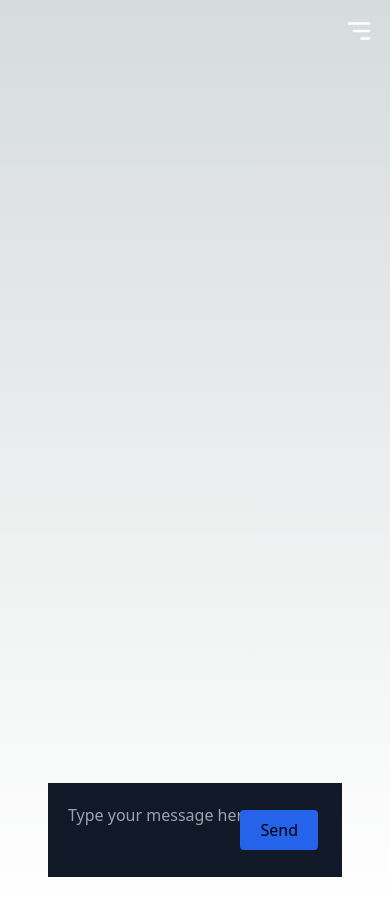
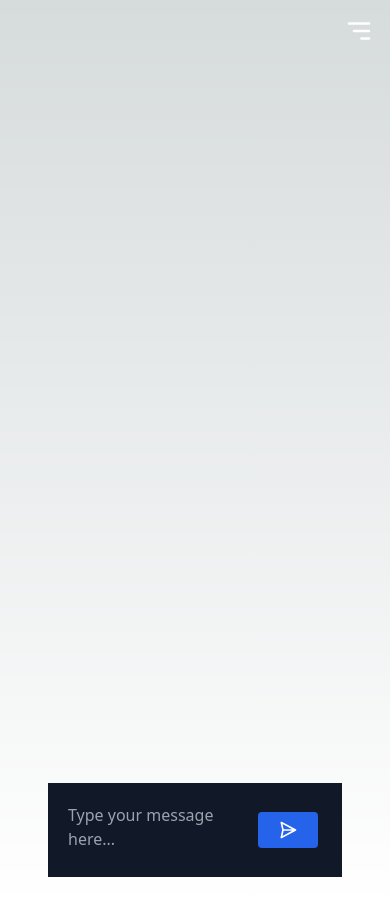
Before and after one commit to JohnPevien/chat-UI, a Next.js app: page /chat in a window 390 px wide. Built offline with nearby package versions, Linux system fonts and the light colour scheme.

Commit message:
Update send chat button and text field
- use svg instead of text
- update text field width on mobile

```diff
--- a/app/chat/page.tsx
+++ b/app/chat/page.tsx
@@ -180,7 +180,7 @@ export default function Page({}: Props) {
             </div>
             <div className="relative bg-gray-900 ">
                 <textarea
-                    className="h-18 text-md w-full overflow-y-auto bg-transparent py-5 px-5 outline-none md:w-3/4"
+                    className="h-18 text-md w-[calc(100%-4rem)]  overflow-y-auto bg-transparent py-5 px-5 outline-none md:w-3/4"
                     rows={2}
                     placeholder="Type your message here..."
                     onChange={textAreaOnChange}
@@ -200,10 +200,9 @@ export default function Page({}: Props) {
                     px-5 py-2"
                     disabled={submitting}
                 >
-                    {submitting ? 'Processing' : 'Send'}
-                    {submitting && (
+                    {submitting ? (
                         <svg
-                            className="ml-3 h-5 w-5 animate-spin text-white"
+                            className="h-5 w-5 animate-spin text-white"
                             xmlns="http://www.w3.org/2000/svg"
                             fill="none"
                             viewBox="0 0 24 24"
@@ -222,6 +221,20 @@ export default function Page({}: Props) {
                                 d="M4 12a8 8 0 018-8V0C5.373 0 0 5.373 0 12h4zm2 5.291A7.962 7.962 0 014 12H0c0 3.042 1.135 5.824 3 7.938l3-2.647z"
                             ></path>
                         </svg>
+                    ) : (
+                        <svg
+                            className=" h-5 w-5 text-white"
+                            viewBox="0 0 24 24"
+                            fill="none"
+                            xmlns="http://www.w3.org/2000/svg"
+                        >
+                            <path
+                                fillRule="evenodd"
+                                clipRule="evenodd"
+                                d="M3.3938 2.20468C3.70395 1.96828 4.12324 1.93374 4.4679 2.1162L21.4679 11.1162C21.7953 11.2895 22 11.6296 22 12C22 12.3704 21.7953 12.7105 21.4679 12.8838L4.4679 21.8838C4.12324 22.0662 3.70395 22.0317 3.3938 21.7953C3.08365 21.5589 2.93922 21.1637 3.02382 20.7831L4.97561 12L3.02382 3.21692C2.93922 2.83623 3.08365 2.44109 3.3938 2.20468ZM6.80218 13L5.44596 19.103L16.9739 13H6.80218ZM16.9739 11H6.80218L5.44596 4.89699L16.9739 11Z"
+                                fill="#fff"
+                            />
+                        </svg>
                     )}
                 </Button>
             </div>
```
